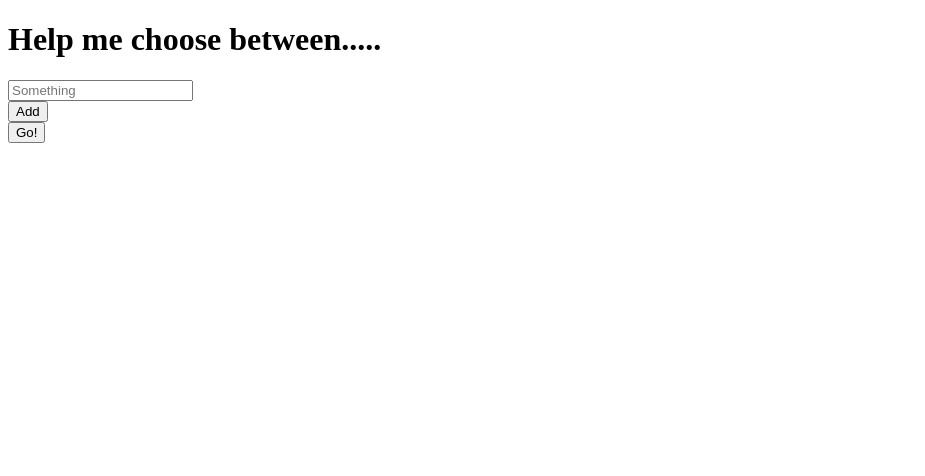
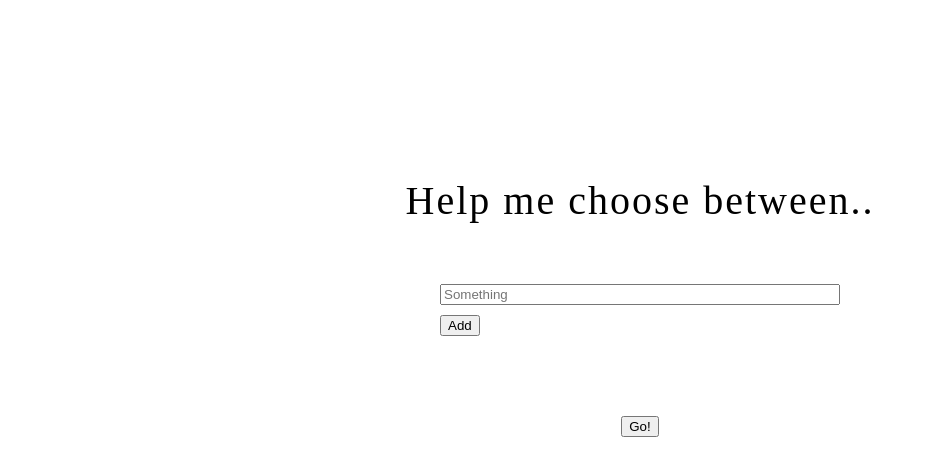
Before and after one commit to IdaMatilda/help-me-choose, a plain HTML site: page index.html in a window 1280 px wide. Shown: the whole page, without its empty margins (0-925 px from the left). Drawn offline with Linux system fonts and the light colour scheme.

Commit message:
dag2
dag2

```diff
--- a/index.html
+++ b/index.html
@@ -3,14 +3,15 @@
   <head>
     <meta charset=utf-8>
     <title>Help me choose</title>
+    <link href="./main.css" rel="stylesheet" type="text/css">
   </head>
   <body>
-    <h1>Help me choose between.....</h1>
-    <div>
-      <div>
+    <h1>Help me choose between..</h1>
+    <div class="inputSection">
+      <div class="inputs">
         <input placeholder="Something"></input>
       </div>
-      <button>Add</button>
+      <button class="addOption">Add</button>
     </div>
     <button>Go!</button>
   </body>
--- /dev/null
+++ b/main.css
@@ -0,0 +1,32 @@
+body {
+  display: flex;
+  flex-direction: column;
+  justify-content: center;
+  align-items: center;
+  margin-top: 150px;
+}
+
+h1 {
+  font-weight: lighter;
+  font-size: 40px;
+  letter-spacing: 2px;
+  margin-bottom: 0px;
+}
+
+.inputSection {
+  margin: 50px 0px 80px 0px;
+  width: 400px;
+}
+
+.inputs {
+  width: inherit;
+  display: flex;
+  flex-direction: column;
+}
+
+input {
+  margin-top: 10px;
+}
+
+.addOption {
+  margin-top: 10px;
```
